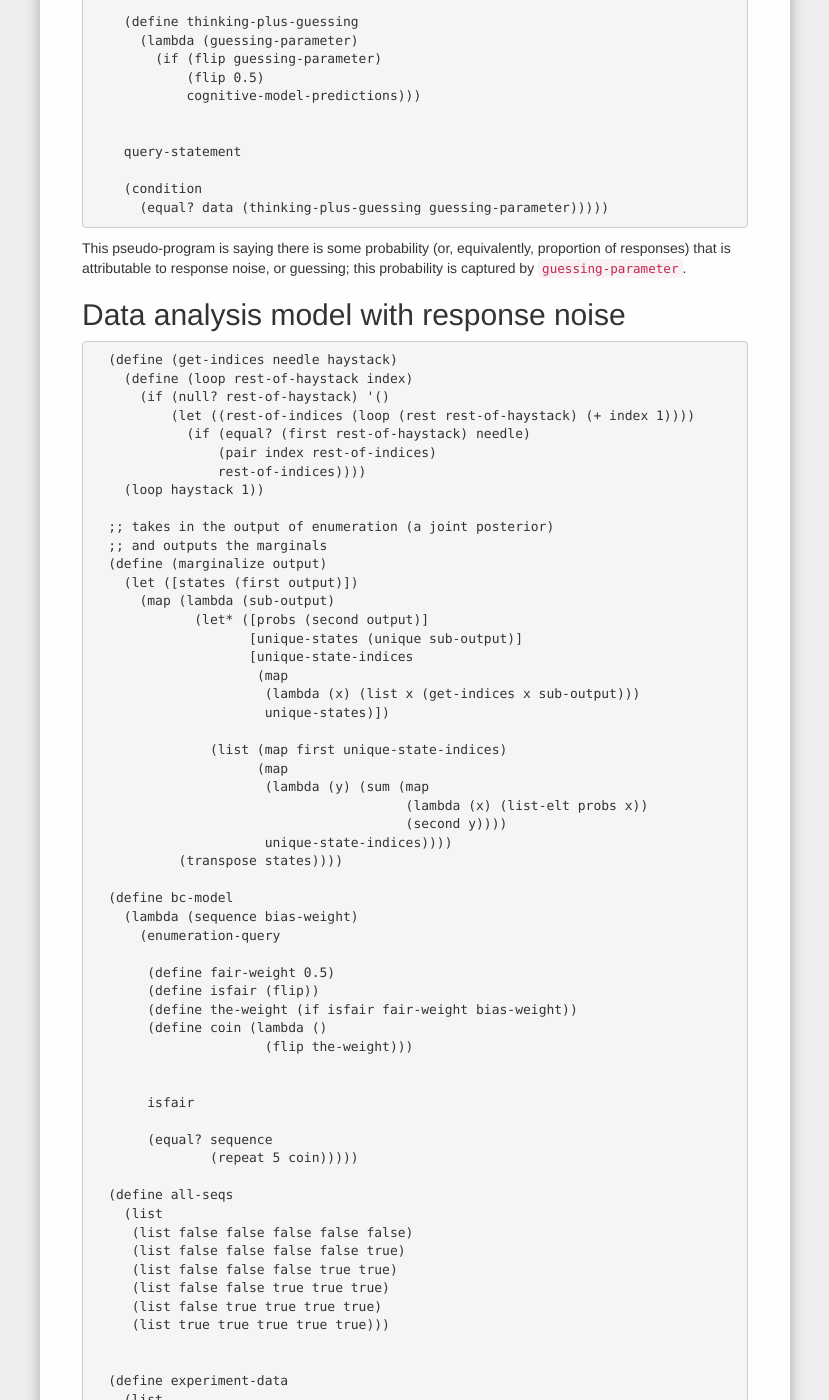
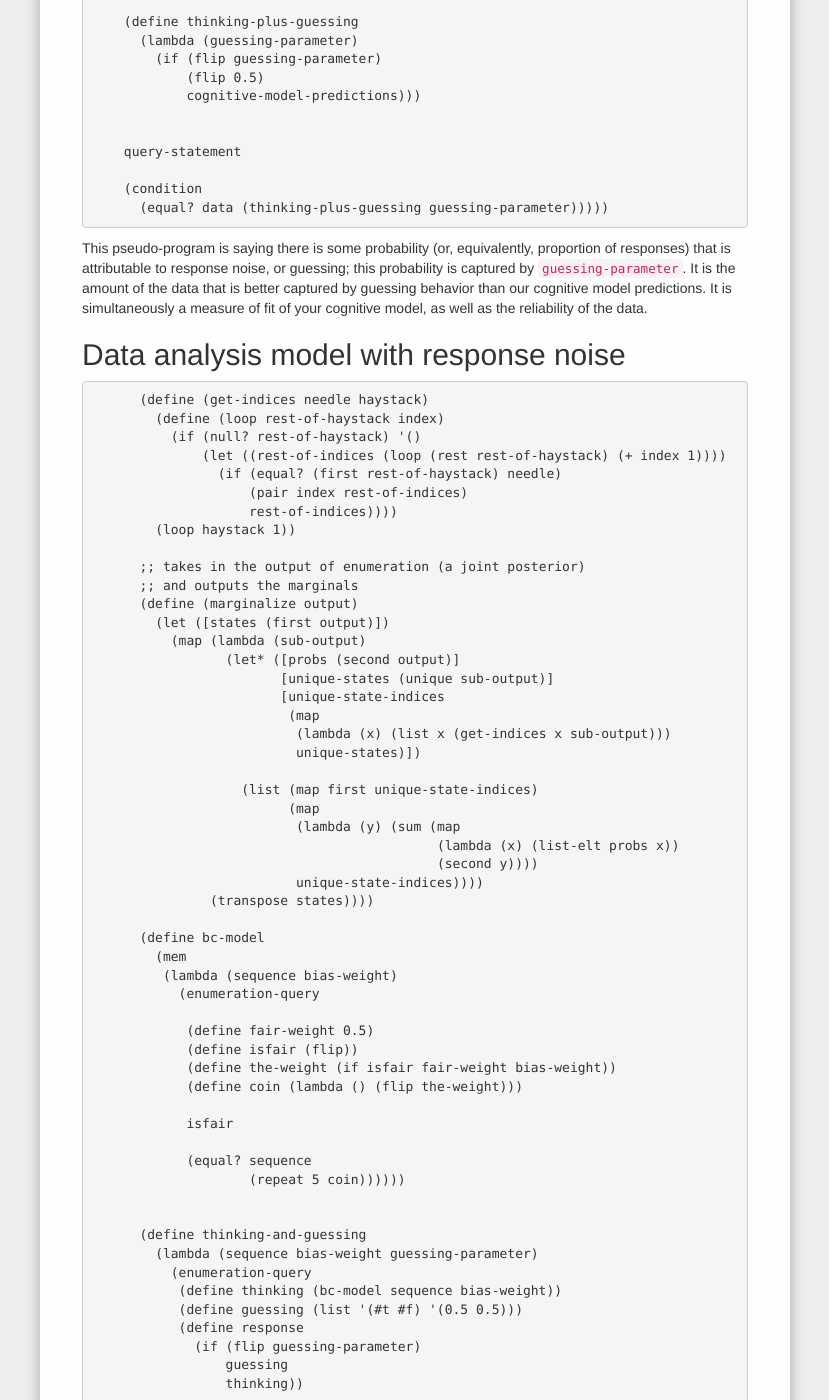
Before and after one commit to forestdb/forestdb.org, a Jekyll site: the page built from models/bayesian-data-analysis.md, in a window 1280 px wide and 1400 px high, scrolled down 8237 px. Shown: the whole window, without its empty margins (225-1054 px from the left). Built offline with Jekyll 4.4.1, drawn with Linux system fonts in a browser that asks for light colours; nearby versions of some CDN libraries; a script that is not in the unit is left out; some of the changed text lies outside the part shown.

Commit message:
replace factor phi with explicit model of thinking+guessing

```diff
--- a/models/bayesian-data-analysis.md
+++ b/models/bayesian-data-analysis.md
@@ -406,7 +406,10 @@
 
 # Response noise
 
-You may already have an intuition for what is going wrong here. Often, it's difficult to establish a feeling for why some analysis is going wrong. One common culprit is *response noise*, that is, data points that you've collected that don't reflect the subject doing the task. Let's call this behavior "guessing" (i.e. picking responses at random) and try to formalize this:
+You may already have an intuition for what is going wrong here.
+Often, it's difficult to establish a feeling for why some analysis is going wrong.
+One common culprit is *response noise*, that is, data points that you've collected that don't reflect the subject doing the task.
+Let's call this behavior "guessing" (i.e. picking responses at random) and try to formalize this:
 
     (define data-analysis
       (query
@@ -425,188 +428,216 @@
         (condition
           (equal? data (thinking-plus-guessing guessing-parameter)))))
 
-This pseudo-program is saying there is some probability (or, equivalently, proportion of responses) that is attributable to response noise, or guessing; this probability is captured by `guessing-parameter`.
+This pseudo-program is saying there is some probability (or, equivalently, proportion of responses) that is attributable to response noise, or guessing;
+this probability is captured by `guessing-parameter`. It is the amount of the data that is better captured by guessing behavior than our cognitive model predictions.
+It is simultaneously a measure of fit of your cognitive model, as well as the reliability of the data.
 
 
 ## Data analysis model with response noise
 
-      (define (get-indices needle haystack)
-        (define (loop rest-of-haystack index)
-          (if (null? rest-of-haystack) '()
-              (let ((rest-of-indices (loop (rest rest-of-haystack) (+ index 1))))
-                (if (equal? (first rest-of-haystack) needle)
-                    (pair index rest-of-indices)
-                    rest-of-indices))))
-        (loop haystack 1))
+          (define (get-indices needle haystack)
+            (define (loop rest-of-haystack index)
+              (if (null? rest-of-haystack) '()
+                  (let ((rest-of-indices (loop (rest rest-of-haystack) (+ index 1))))
+                    (if (equal? (first rest-of-haystack) needle)
+                        (pair index rest-of-indices)
+                        rest-of-indices))))
+            (loop haystack 1))
 
-      ;; takes in the output of enumeration (a joint posterior)
-      ;; and outputs the marginals
-      (define (marginalize output)
-        (let ([states (first output)])
-          (map (lambda (sub-output)
-                 (let* ([probs (second output)]
-                        [unique-states (unique sub-output)]
-                        [unique-state-indices
-                         (map
-                          (lambda (x) (list x (get-indices x sub-output)))
-                          unique-states)])
+          ;; takes in the output of enumeration (a joint posterior)
+          ;; and outputs the marginals
+          (define (marginalize output)
+            (let ([states (first output)])
+              (map (lambda (sub-output)
+                     (let* ([probs (second output)]
+                            [unique-states (unique sub-output)]
+                            [unique-state-indices
+                             (map
+                              (lambda (x) (list x (get-indices x sub-output)))
+                              unique-states)])
 
-                   (list (map first unique-state-indices)
-                         (map
-                          (lambda (y) (sum (map
-                                            (lambda (x) (list-elt probs x))
-                                            (second y))))
-                          unique-state-indices))))
-               (transpose states))))
+                       (list (map first unique-state-indices)
+                             (map
+                              (lambda (y) (sum (map
+                                                (lambda (x) (list-elt probs x))
+                                                (second y))))
+                              unique-state-indices))))
+                   (transpose states))))
 
-      (define bc-model
-        (lambda (sequence bias-weight)
-          (enumeration-query
+          (define bc-model
+            (mem
+             (lambda (sequence bias-weight)
+               (enumeration-query
 
-           (define fair-weight 0.5)
-           (define isfair (flip))
-           (define the-weight (if isfair fair-weight bias-weight))
-           (define coin (lambda ()
-                          (flip the-weight)))
+                (define fair-weight 0.5)
+                (define isfair (flip))
+                (define the-weight (if isfair fair-weight bias-weight))
+                (define coin (lambda () (flip the-weight)))
+
+                isfair
+
+                (equal? sequence
+                        (repeat 5 coin))))))
 
 
-           isfair
+          (define thinking-and-guessing
+            (lambda (sequence bias-weight guessing-parameter)
+              (enumeration-query
+               (define thinking (bc-model sequence bias-weight))
+               (define guessing (list '(#t #f) '(0.5 0.5)))
+               (define response
+                 (if (flip guessing-parameter)
+                     guessing
+                     thinking))
 
-           (equal? sequence
-                   (repeat 5 coin)))))
+               (apply multinomial response)
 
-      (define all-seqs
-        (list
-         (list false false false false false)
-         (list false false false false true)
-         (list false false false true true)
-         (list false false true true true)
-         (list false true true true true)
-         (list true true true true true)))
+               true)))
 
 
-      (define experiment-data
-        (list
-         (list
-          (list false false false false false)
-          (list false false false false true)
-          (list false false false true true)
-          (list false false true true true)
-          (list false true true true true)
-          (list true true true true true))
-
-         (list (list #f #f #f)
-               (list #f #f #t)
-               (list #f #t #t)
-               (list #t #t #t)
-               (list #f #t #t)
-               (list #f #t #t))))
-
-      ; takes in "dist": output from an enumeration-query
-      ; and "selection": the element from the posterior that you want
-      ; returns the probability of that selection
-      (define get-probability
-        (lambda (dist selection)
-          (let ([index (list-index (first dist) selection)])
-            (list-ref (second dist) index))))
-
-      ; takes the mean "true" responses for each sequence
-      (define summarize-data
-        (lambda (dataset)
-          (list (first dataset)
-                (map
-                 (lambda (lst) (mean (map boolean->number lst)))
-                 (second dataset)))))
-
-      (define summarize-model
-        (lambda (modelpreds)
-          (list
-           all-seqs
-           (map
-            (lambda (dist)
-              (get-probability dist #t))
-            modelpreds))))
+          (define all-seqs
+            (list
+             (list false false false false false)
+             (list false false false false true)
+             (list false false false true true)
+             (list false false true true true)
+             (list false true true true true)
+             (list true true true true true)))
 
 
-      (define data-analysis
-        (lambda (experiment-data)
-          (enumeration-query
+          (define experiment-data
+            (list
+             (list
+              (list false false false false false)
+              (list false false false false true)
+              (list false false false true true)
+              (list false false true true true)
+              (list false true true true true)
+              (list true true true true true))
+             (list
+              (list #f #f #f)
+              (list #f #f #t)
+              (list #f #t #t)
+              (list #t #t #t)
+              (list #f #t #t)
+              (list #f #t #t))))
 
-                    (define biased-weight
-                      (uniform-draw (list 0.1 0.2 0.3 0.4 0.6 0.7 0.8 0.9)))
+          ; takes in "dist": output from an enumeration-query
+          ; and "selection": the element from the posterior that you want
+          ; returns the probability of that selection
+          (define get-probability
+            (lambda (dist selection)
+              (let ([index (list-index (first dist) selection)])
+                (list-ref (second dist) index))))
 
-                    ; generate predictions for all sequences
-                    (define cognitive-model-predictions
-                      (map
-                       (lambda (sequence)
-                         (bc-model sequence biased-weight))
-                       all-seqs))
+          ; takes the mean "true" responses for each sequence
+          (define summarize-data
+            (lambda (dataset)
+              (list (first dataset)
+                    (map
+                     (lambda (lst) (mean (map boolean->number lst)))
+                     (second dataset)))))
+
+          (define summarize-model
+            (lambda (modelpreds)
+              (list
+               all-seqs
+               (map
+                (lambda (dist)
+                  (get-probability dist #t))
+                modelpreds))))
 
 
-                    (define response-noise (uniform-draw (list 0 0.1 0.2 0.3 0.4 0.6 0.7 0.8 0.9 1)))
+          (define data-analysis
+            (lambda (experiment-data)
+              (enumeration-query
 
-                    ; joint query:
-                    ; what are the model predictions?
-                    ; what is the response noise?
-                    ; what is the biased-weight?
-                    (list (summarize-model cognitive-model-predictions)
-                          response-noise
-                          biased-weight)
+               (define biased-weight
+                 (uniform-draw (list 0.1 0.2 0.3 0.4 0.6 0.7 0.8 0.9)))
 
-                    ; given that we've observed this data
-                    (factor (sum (flatten (map
-                                           (lambda (data-for-one-sequence model)
-                                             ; map over data points in a given sequence
-                                             (map (lambda (single-data-point)
-                                                    ; assumption: data was produced by response-noise (e.g. guessing)
-                                                    ; or by our cogntiive model
-                                                    ; if guessing; the response was probability 0.5
-                                                    ; if not guessing: the response was probability given by our model
-                                                    (log
-                                                      (+ (* response-noise 0.5)
-                                                         (* (- 1 response-noise)
-                                                            (get-probability model single-data-point)))))
-                                                  data-for-one-sequence))
-                                           (second experiment-data)
-                                           cognitive-model-predictions)))))))
+               (define response-noise (uniform-draw (list 0 0.1 0.2 0.3 0.4 0.6 0.7 0.8 0.9 1)))
 
-      (define results (marginalize (data-analysis experiment-data)))
+               ; generate predictions for all sequences
+               (define cognitive-model-predictions
+                 (map
+                  (lambda (sequence)
+                    (bc-model sequence biased-weight))
+                  all-seqs))
 
-      (define posterior-predictive-results (first results))
-      (define posterior-noise (second results))
-      (define posterior-bias (third results))
+               (define cognitive-plus-noise-predictions
+                 (map
+                  (lambda (sequence)
+                    (thinking-and-guessing sequence biased-weight response-noise))
+                  all-seqs))
 
-      (define expval-from-enum-analysis-of-enum-model
-        (lambda (results)
-          (map sum
-               (transpose (map
-                           (lambda (lst prob)
-                             (map (lambda (x)
-                                    (* prob x))
-                                  (second lst)))
-                           (first results)
-                           (second results))))))
+               ; joint query:
+               ; what are the model predictions? including our model of noise
+               ; what are the cognitive model predictions? (idealized; no noise)
+               ; what is the response noise?
+               ; what is the biased-weight?
+               (list
+                (summarize-model cognitive-plus-noise-predictions)
+                (summarize-model cognitive-model-predictions)
+                response-noise
+                biased-weight)
 
-      (define posterior-predictive (expval-from-enum-analysis-of-enum-model posterior-predictive-results))
+               ; given that we've observed this data
+               (factor (sum (flatten
+                             ; map over all of the predictions over our cogmodel+noise
+                             (map
+                              (lambda (data-for-one-sequence model)
+                                ; map over data points in a given sequence
+                                (map (lambda (single-data-point)
+                                       (log (get-probability model single-data-point)))
+                                     data-for-one-sequence))
+                              (second experiment-data)
+                              cognitive-plus-noise-predictions)))))))
 
-      (scatter
-       (zip
-        posterior-predictive
-        (second (summarize-data experiment-data)))
-       "data vs. cognitive model")
+          (define results (marginalize (data-analysis experiment-data)))
 
-      (barplot (list all-seqs posterior-predictive) "cognitive model: probability of fair?")
+          (define posterior-predictive-withNoise-results (first results))
+          (define posterior-predictive-sansNoise-results (second results))
+          (define posterior-noise (third results))
+          (define posterior-bias (fourth results))
 
-      (barplot (list all-seqs (second (summarize-data experiment-data))) "data: proportion of fair responses")
+          (define expval-from-enum-analysis-of-enum-model
+            (lambda (results)
+              (map sum
+                   (transpose (map
+                               (lambda (lst prob)
+                                 (map (lambda (x)
+                                        (* prob x))
+                                      (second lst)))
+                               (first results)
+                               (second results))))))
 
-      (barplot posterior-noise "posterior on response noise")
+          (define posterior-predictive-withNoise
+            (expval-from-enum-analysis-of-enum-model posterior-predictive-withNoise-results))
 
-      (barplot posterior-bias "posterior on biased-weight")
+          (define posterior-predictive-sansNoise
+            (expval-from-enum-analysis-of-enum-model posterior-predictive-sansNoise-results))
+
+          (scatter
+           (zip
+            posterior-predictive-withNoise
+            (second (summarize-data experiment-data)))
+           "data vs. cognitive model (including noise)")
+
+          (barplot (list all-seqs posterior-predictive-withNoise) "model (with noise): probability of fair?")
+          (barplot (list all-seqs posterior-predictive-sansNoise) "model (sans noise): probability of fair?")
+
+          (barplot (list all-seqs (second (summarize-data experiment-data))) "data: proportion of fair responses")
+
+          (barplot posterior-noise "posterior on response noise")
+
+          (barplot posterior-bias "posterior on biased-weight")
 
 
 Our posterior on response noise is peaked around 0.3. Can you make this value go up?
 
 (Hint: What would it mean for there to be a lot of guessing in our data set?)
+
+What is the difference betweent the model with noise and the model without noise? (Theoretically, but also how do the predictions differ?)
 
 Notice that our initial problem isn't really solved by factoring in response noise (though it is useful and informative to do so).
 What is our problem again? Our model makes good predictions for most of these sequences, but is failing with the following two:
```
